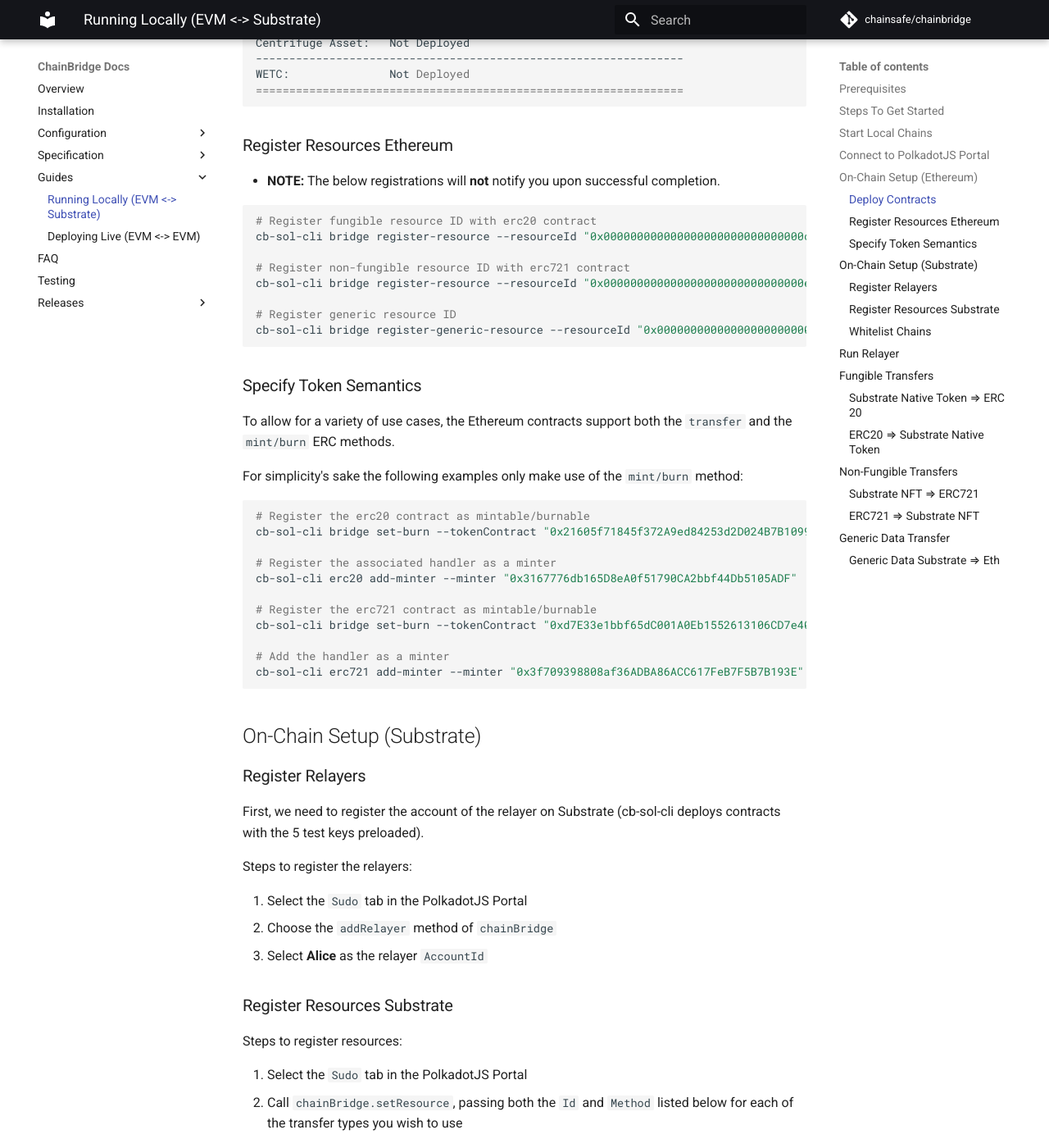
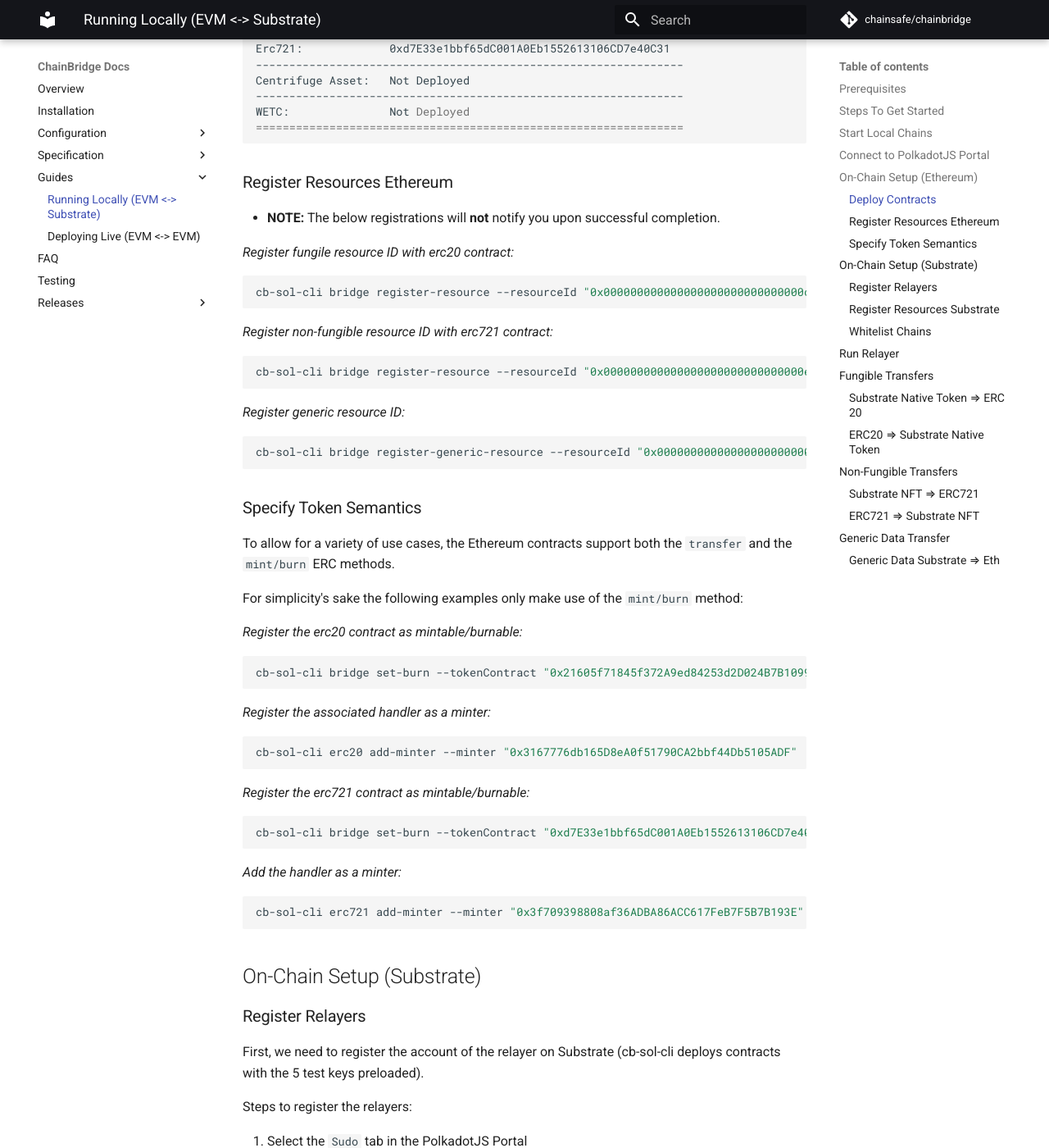
Before and after one commit to ChainSafe/chainbridge-docs, an MkDocs documentation site: the page built from docs/local.md, in a window 1280 px wide and 1400 px high, scrolled down 3200 px. Shown: the whole window at 82% size. Built offline with MkDocs 1.6.1 and Material for MkDocs 9.7.7, drawn with Linux system fonts in a browser that asks for light colours; comment, search, counter and statistics services are not loaded; some of the changed text lies outside the part shown.

Commit message:
Remove comma in local/config.json (#29)
* Remove comma

* Remove comments from bash command snippets

````diff
--- a/docs/local.md
+++ b/docs/local.md
@@ -43,8 +43,8 @@
     - "9944:9944"
 ```
 
+_Start Chains:_
 ```bash
-# Start chains
 docker-compose -f docker-compose-snippet.yml up -V
 ```
 
@@ -92,13 +92,12 @@
 
 To deploy the contracts on to the Ethereum chain, run the following:
 
+_Deploy Contracts:_
 ```bash
-# Deploy contracts
 cb-sol-cli deploy --all --relayerThreshold 1
 ```
 
 After running, the expected output looks like this:
-
 ```bash
 ================================================================
 Url:        http://localhost:8545
@@ -139,14 +138,16 @@
 
 * **NOTE:** The below registrations will **not** notify you upon successful completion.
 
+_Register fungile resource ID with erc20 contract:_
 ```bash
-# Register fungible resource ID with erc20 contract
 cb-sol-cli bridge register-resource --resourceId "0x000000000000000000000000000000c76ebe4a02bbc34786d860b355f5a5ce00" --targetContract "0x21605f71845f372A9ed84253d2D024B7B10999f4"
-
-# Register non-fungible resource ID with erc721 contract
+```
+_Register non-fungible resource ID with erc721 contract:_
+```bash
 cb-sol-cli bridge register-resource --resourceId "0x000000000000000000000000000000e389d61c11e5fe32ec1735b3cd38c69501" --targetContract "0xd7E33e1bbf65dC001A0Eb1552613106CD7e40C31" --handler "0x3f709398808af36ADBA86ACC617FeB7F5B7B193E"
-
-# Register generic resource ID
+```
+_Register generic resource ID:_
+```bash
 cb-sol-cli bridge register-generic-resource --resourceId "0x000000000000000000000000000000f44be64d2de895454c3467021928e55e01" --targetContract "0xc279648CE5cAa25B9bA753dAb0Dfef44A069BaF4" --handler "0x2B6Ab4b880A45a07d83Cf4d664Df4Ab85705Bc07" --hash --deposit "" --execute "store(bytes32)"
 ```
 
@@ -156,17 +157,20 @@
 
 For simplicity's sake the following examples only make use of the  `mint/burn` method:
 
+_Register the erc20 contract as mintable/burnable:_
 ```bash
-# Register the erc20 contract as mintable/burnable
 cb-sol-cli bridge set-burn --tokenContract "0x21605f71845f372A9ed84253d2D024B7B10999f4"
-
-# Register the associated handler as a minter
+```
+_Register the associated handler as a minter:_
+```bash
 cb-sol-cli erc20 add-minter --minter "0x3167776db165D8eA0f51790CA2bbf44Db5105ADF"
-
-# Register the erc721 contract as mintable/burnable
+```
+_Register the erc721 contract as mintable/burnable:_
+```bash
 cb-sol-cli bridge set-burn --tokenContract "0xd7E33e1bbf65dC001A0Eb1552613106CD7e40C31" --handler "0x3f709398808af36ADBA86ACC617FeB7F5B7B193E"
-
-# Add the handler as a minter
+```
+_Add the handler as a minter:_
+```bash
 cb-sol-cli erc721 add-minter --minter "0x3f709398808af36ADBA86ACC617FeB7F5B7B193E"
 ```
 
@@ -223,27 +227,28 @@
 3. Create `config.json` using the sample provided below as a starting point
 4. Start relayer as a binary using the default "Alice" key
 
-_Example:_
+_Clone repo:_
 ```bash
-# Clone repo
 git clone git@github.com:ChainSafe/ChainBridge.git
-
-# Build ChainBridge and move it to your GOBIN path
+```
+_Build ChainBridge and move it to your GOBIN path:_
+```bash
 cd ChainBridge && make install
-
-# Run relayer
+```
+_Run relayer_:
+```bash
 chainbridge --config config.json --testkey alice --latest
 ```
 
 _Or, if you prefer Docker, steps 2 and 4 can be done as follows:_
 
-1. Build an image first
-2. Start the relayer as a docker container
+Build the ChainBridge docker image:
 ```bash
-# Build docker image
 docker build -t chainsafe/chainbridge .
+```
 
-# Start relayer as docker container
+Start the relayer as a docker container:
+```bash
 docker run -v (pwd)/config.json:/config.json --network host chainsafe/chainbridge --testkey alice --latest
 ```
 
@@ -273,7 +278,7 @@
       "endpoint": "ws://localhost:9944",
       "from": "5GrwvaEF5zXb26Fz9rcQpDWS57CtERHpNehXCPcNoHGKutQY",
       "opts": {
-          "useExtendedCall":"true",
+          "useExtendedCall":"true"
       }
     }
   ]
@@ -295,8 +300,8 @@
 
 You can query the recipients balance on Ethereum with this:
 
+_Query token balance of account: Oxff..750Ca_:
 ```bash
-# Query token balance of account: Oxff..750Ca
 cb-sol-cli erc20 balance --address "0xff93B45308FD417dF303D6515aB04D9e89a750Ca"
 ```
 
@@ -304,22 +309,22 @@
 
 If necessary, you can mint some tokens:
 
+_Mint 1000 ERC20 tokens_:
 ```bash
-# Mint 1000 ERC20 tokens
 cb-sol-cli erc20 mint --amount 1000
 ```
 
 Before initiating the transfer we have to approve the bridge to take ownership of the tokens:
 
+_Approve bridge to assume custody of tokens:_
 ```bash
-# Approve bridge to assume custody of tokens
 cb-sol-cli erc20 approve --amount 1000 --recipient "0x3167776db165D8eA0f51790CA2bbf44Db5105ADF"
 ```
 
 To initiate a transfer on the Ethereum chain use this command (Note: there will be a 10 block delay before the relayer will process the transfer):
 
+_Transfer 1 token to account: 0xd4..da27d_:
 ```bash
-# Transfer 1 token to account: 0xd4..da27d
 cb-sol-cli erc20 deposit --amount 1 --dest 1 --recipient "0xd43593c715fdd31c61141abd04a99fd6822c8558854ccde39a5684e7a56da27d" --resourceId "0x000000000000000000000000000000c76ebe4a02bbc34786d860b355f5a5ce00"
 ```
 
@@ -349,8 +354,8 @@
 
 You can query ownership of tokens on Ethereum with this:
 
+_Query ownership of ERC721 with token ID: 1_:
 ```bash
-# Query ownership of ERC721 with token ID: 1
 cb-sol-cli erc721 owner --id 0x1
 ```
 
@@ -358,22 +363,22 @@
 
 If necessary, you can mint an ERC-721 token like this:
 
+_Mint ERC721 with token ID: 99_:
 ```bash
-# Mint ERC721 with token ID: 99
 cb-sol-cli erc721 mint --id 0x99
 ```
 
 Before initiating the transfer, we must approve the bridge to take ownership of the tokens:
 
+_Approve bridge to assume custody of ERC721 with token ID: 99_:
 ```bash
-# Approve bridge to assume custody of ERC721 with token ID: 99
 cb-sol-cli erc721 approve --id 0x99 --recipient "0x3f709398808af36ADBA86ACC617FeB7F5B7B193E"
 ```
 
 Now we can initiate the transfer:
 
+_Transfer ERC721 with token ID: 99 to account: 0xd4..da27d_:
 ```bash
-# Transfer ERC721 with token ID: 99 to account: 0xd4..da27d
 cb-sol-cli erc721 deposit --id 0x99 --dest 1 --resourceId "0x000000000000000000000000000000e389d61c11e5fe32ec1735b3cd38c69501" --recipient "0xd43593c715fdd31c61141abd04a99fd6822c8558854ccde39a5684e7a56da27d"
 ```
 
@@ -394,7 +399,7 @@
 
 You can verify the transfer with this command:
 
+_Verify transfer of hash_:
 ```bash
-# Verify transfer of hash
 cb-sol-cli cent getHash --hash 0x699c776c7e6ce8e6d96d979b60e41135a13a2303ae1610c8d546f31f0c6dc730
 ```
````
